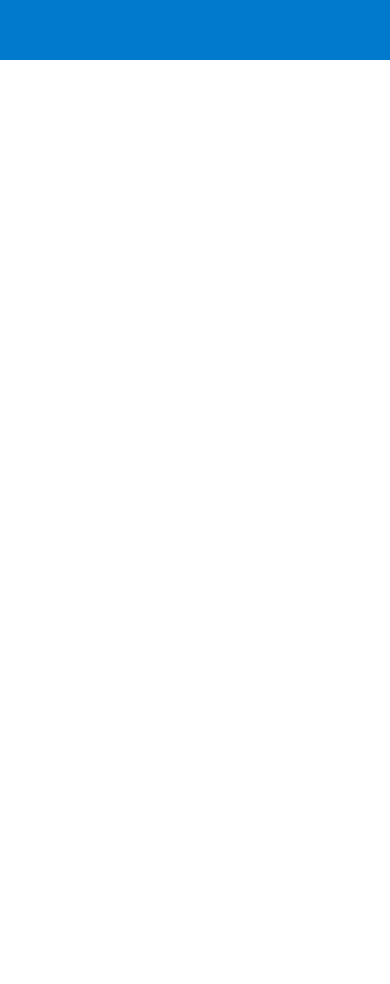
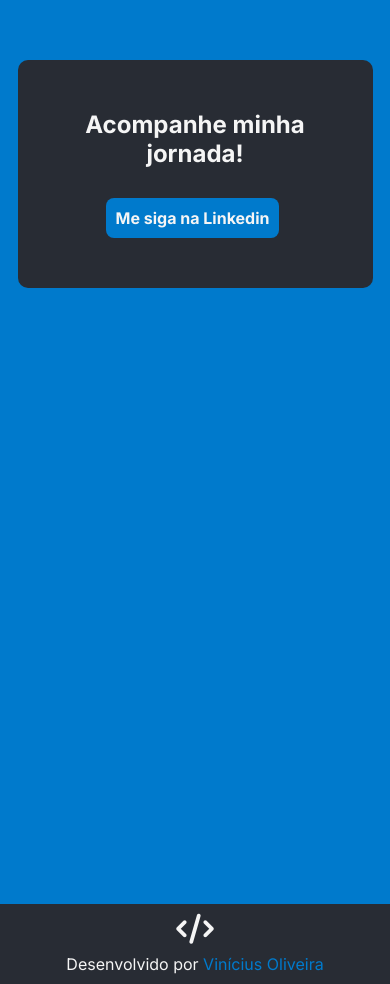
Before and after one commit to viniciusN444/Blog_tecnico_programacao, a plain HTML site: page index.html in a window 390 px wide. Shown: the part 4160-5144 px from the top of the page. Before the commit the page ends 4220 px from the top, so only its background shows below. Drawn offline with Linux system fonts and the light colour scheme.

Commit message:
Finalizamento do mobile first.

```diff
--- a/css/style.css
+++ b/css/style.css
@@ -276,3 +276,51 @@ ul{
 li{
     margin-bottom: 5px;
 }
+
+.social-media-container{
+    background-color: var(--alternative-fund);
+    border-radius: 10px;
+    max-width: 355px;
+    height: auto;
+    padding: 50px;
+    margin: auto;
+    display: flex;
+    justify-content: space-between;
+    align-items: center;
+    flex-flow: column nowrap;
+}
+
+#link-linkedin{
+    margin-top: 30px;
+}
+
+footer{
+    background-color: var(--alternative-fund);
+    display: flex;
+    justify-content: space-between;
+    align-items: center;
+    flex-flow: column nowrap;
+    padding: 10px;
+}
+
+
+#logo-footerId{
+    color: var(--main-color);
+    display: flex;
+    justify-content:center;
+    align-items: center;
+    font-size: 30px;
+    margin-bottom: 10px;
+}
+
+footer p{
+    color: var(--main-color);
+}
+
+footer a{
+    color: var(--primary);
+}
+
+footer a:hover{
+    font-weight: bold;
+}
--- a/index.html
+++ b/index.html
@@ -112,9 +112,6 @@
 
     <section class="fourth-section">
         <div class="experiences-container">
-            <!-- <div class="title">
-
-            </div> -->
 
             <div class="timeline">
                 <h2>Minhas Experiências</h2>
@@ -172,6 +169,21 @@
         </div>
     </section>
 
+    <section class="sixth-section">
+        <div class="social-media-container">
+            <h2>Acompanhe minha jornada!</h2>
+            <a href="#" class="btn" id="link-linkedin">Me siga na Linkedin</a>
+        </div>
+    </section>
+
+    <footer>
+        <div class="logo-footer">
+            <i class="fa-solid fa-code" id="logo-footerId"></i>
+
+            <p>Desenvolvido por <a href="#">Vinícius Oliveira</a> </p>
+        </div>
+    </footer>
+
     <script src="js/script.js"></script>
 </body>
 
```
